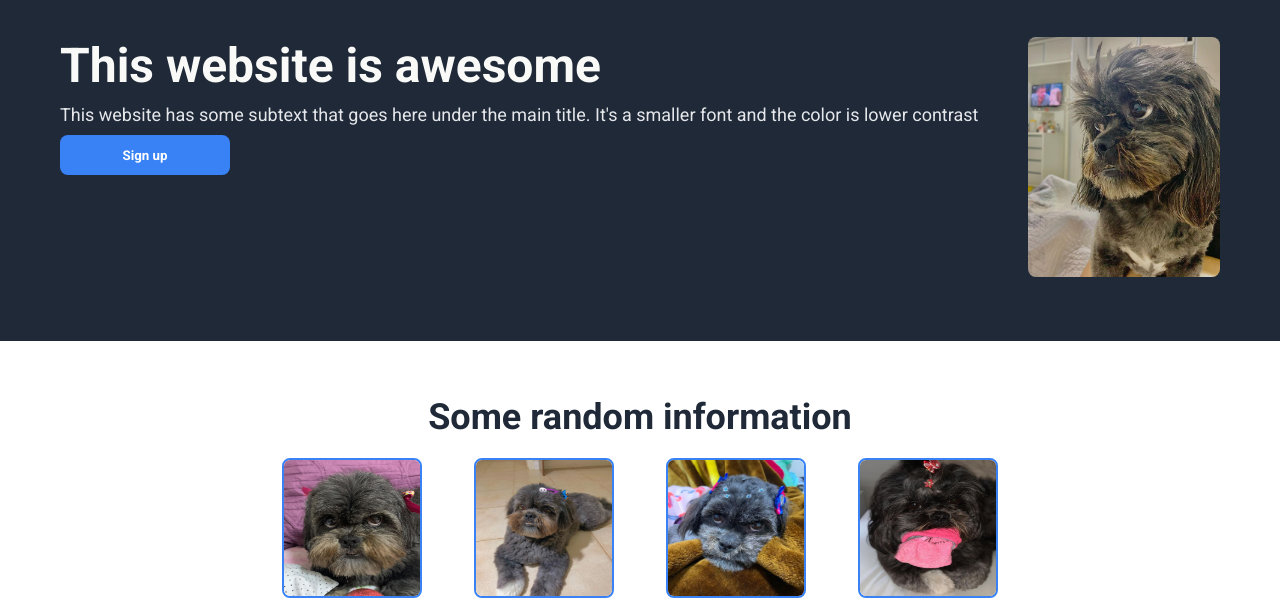
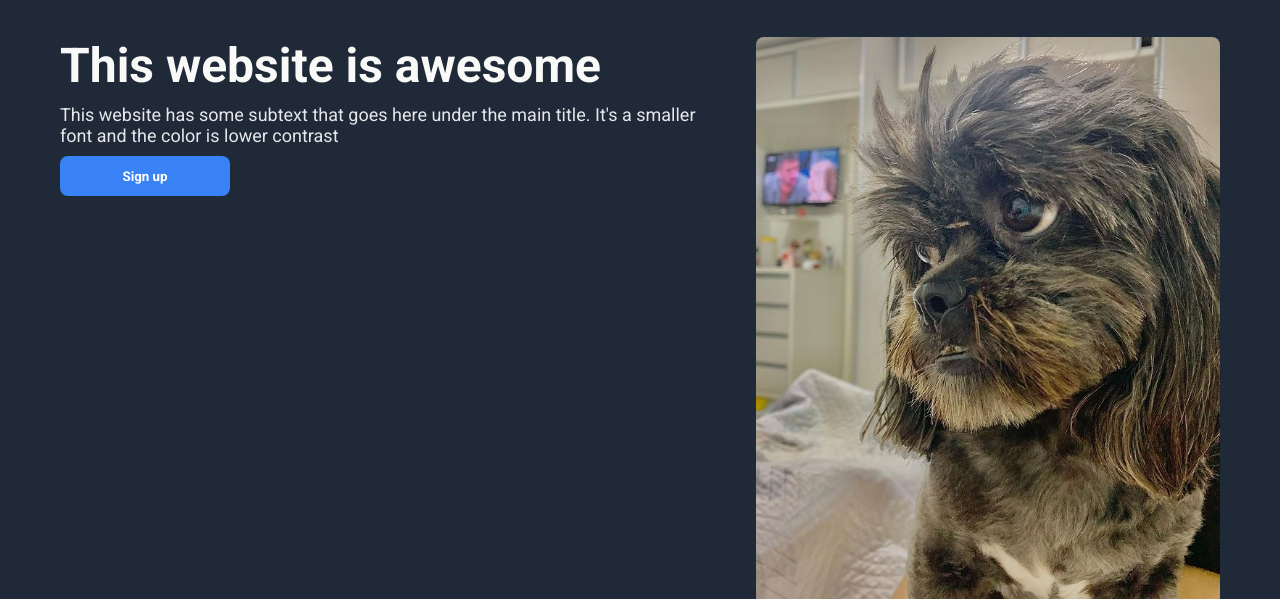
Before and after one commit to scivini/landing-page, a plain HTML site: page index.html in a window 1280 px wide. Shown: the part 135-734 px from the top of the page. Drawn offline with Linux system fonts and the light colour scheme.

Commit message:
style.css

```diff
--- a/style.css
+++ b/style.css
@@ -5,6 +5,7 @@
     margin: 0;
     padding: 0;
 }
+
 
 body {
     height: 100vh;
@@ -47,12 +48,12 @@ a {
 }
 
 .container--1 .plc-img {
-    width: 192px;
-    height: 240px;
-    flex: 1;
+    width: 100%;
+    height: 100%;
+    /* width: 300px; */
     border-radius: 8px;
-    /* align-self: stretch; */
-
+     height: auto;
+    /*width: auto; */
 }
 
 .container--1 {
```
